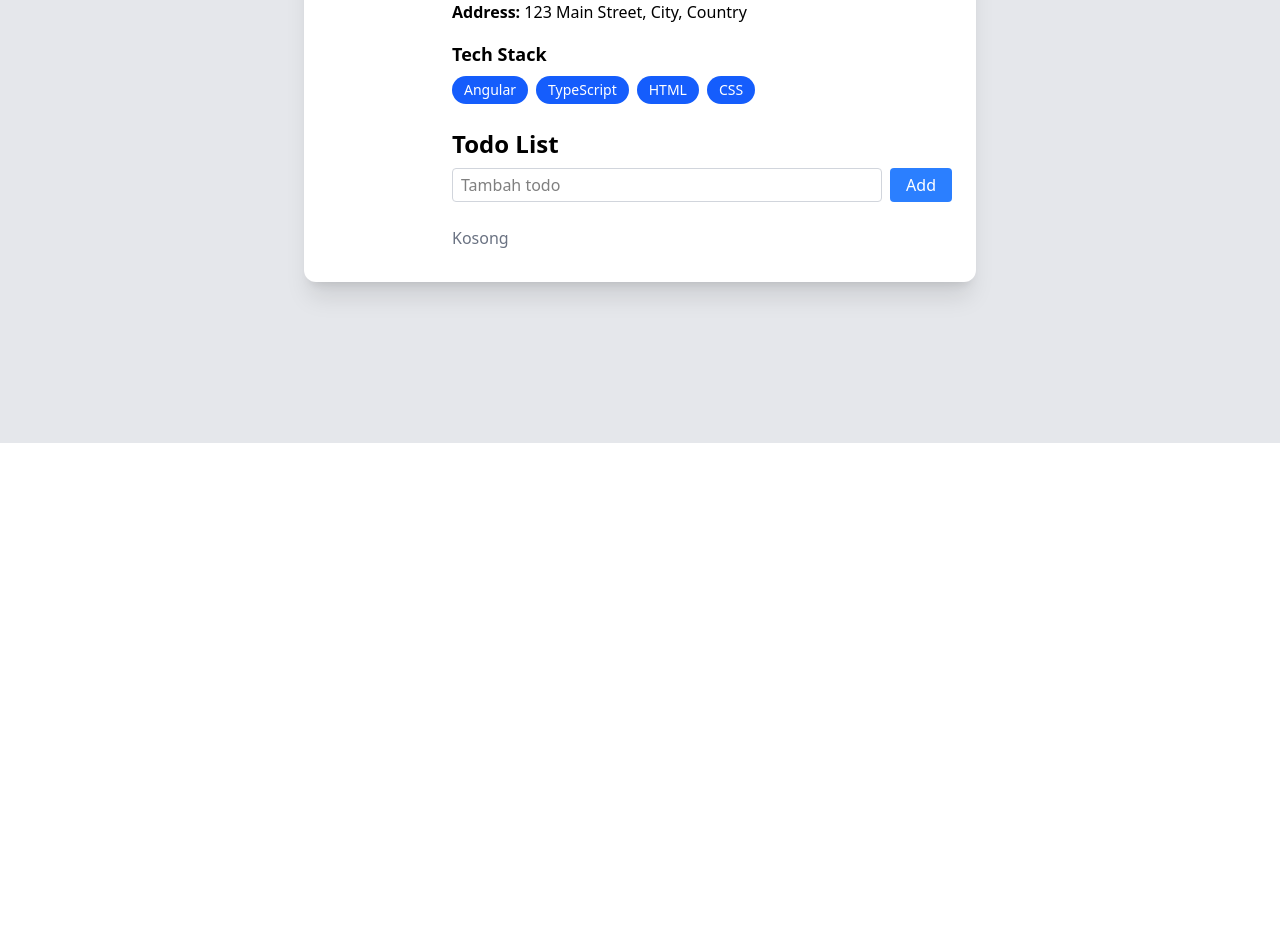
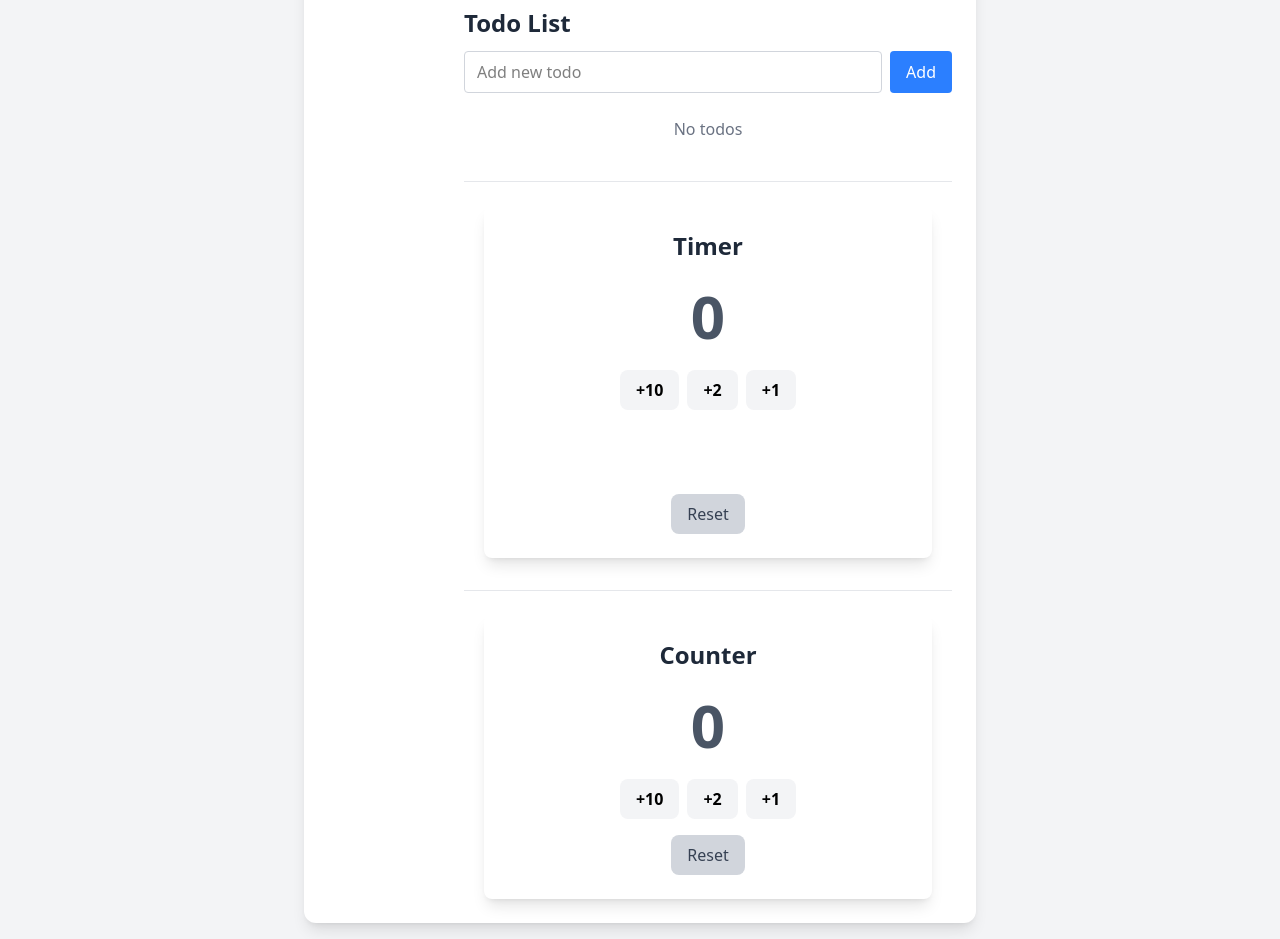
Before and after one commit to YapZanan/mini-project, an Angular app: page / in a window 1280 px wide. Shown: the part 409-1348 px from the top of the page. Before the commit the page ends 852 px from the top, so only its background shows below. Built offline with nearby package versions, Linux system fonts and the light colour scheme.

Commit message:
timer + counter

```diff
--- /dev/null
+++ b/src/app/components/counter/counter.html
@@ -0,0 +1,39 @@
+<div class="bg-white p-6 rounded-lg shadow-lg max-w-md mx-auto">
+    <h2 class="text-2xl font-bold text-center mb-6 text-gray-800">Timer</h2>
+
+    <div class="text-center mb-6">
+        <span class="text-6xl font-bold" [class.text-green-600]="counter > 0" [class.text-red-600]="counter < 0"
+            [class.text-gray-600]="counter === 0">
+            {{ counter }}
+        </span>
+    </div>
+
+    <div class="flex gap-2 mb-4 justify-center">
+        <button (click)="increment(10)"
+            class="bg-gray-100 hover:bg-gray-200 text-black px-4 py-2 rounded-lg transition-colors font-semibold">
+            +10
+        </button>
+        <button (click)="increment(2)"
+            class="bg-gray-100 hover:bg-gray-200 text-black px-4 py-2 rounded-lg transition-colors font-semibold">
+            +2
+        </button>
+        <button (click)="increment(1)"
+            class="bg-gray-100 hover:bg-gray-200 text-black px-4 py-2 rounded-lg transition-colors font-semibold">
+            +1
+        </button>
+    </div>
+
+    <div class="text-center mb-4">
+        <button (click)="toggleTimer()" [class.bg-red-500]="isPlaying" [class.bg-green-500]="!isPlaying"
+            class="hover:opacity-90 text-white px-6 py-3 rounded-lg transition-all font-semibold text-lg w-32">
+            {{ isPlaying ? 'Pause' : 'Play' }}
+        </button>
+    </div>
+
+    <div class="text-center">
+        <button (click)="reset()"
+            class="bg-gray-300 hover:bg-gray-400 text-gray-700 px-4 py-2 rounded-lg transition-colors">
+            Reset
+        </button>
+    </div>
+</div>
--- /dev/null
+++ b/src/app/components/counter/counter.ts
@@ -0,0 +1,60 @@
+import { Component, OnDestroy, ChangeDetectorRef } from '@angular/core';
+import { CommonModule } from '@angular/common';
+
+@Component({
+  selector: 'app-counter',
+  imports: [CommonModule],
+  templateUrl: './counter.html',
+  styleUrl: './counter.css',
+})
+export class CounterComponent implements OnDestroy {
+  counter = 0;
+  isPlaying = false;
+  private intervalId: any;
+
+  constructor(private cdr: ChangeDetectorRef) {}
+
+  increment(value: number) {
+    this.counter += value;
+  }
+
+  toggleTimer() {
+    if (this.isPlaying) {
+      this.pause();
+    } else {
+      this.play();
+    }
+  }
+  play() {
+    this.isPlaying = true;
+    this.cdr.detectChanges();
+
+    this.intervalId = setInterval(() => {
+      if (this.counter <= 0) {
+        this.reset();
+        return;
+      }
+
+      this.counter--;
+      this.cdr.detectChanges();
+    }, 1000);
+  }
+
+  pause() {
+    this.isPlaying = false;
+    if (this.intervalId) {
+      clearInterval(this.intervalId);
+      this.intervalId = null;
+    }
+    this.cdr.detectChanges();
+  }
+
+  reset() {
+    this.pause();
+    this.counter = 0;
+    this.cdr.detectChanges();
+  }
+  ngOnDestroy() {
+    this.pause();
+  }
+}
--- /dev/null
+++ b/src/app/components/counter2/counter2.html
@@ -0,0 +1,32 @@
+<div class="bg-white p-6 rounded-lg shadow-lg max-w-md mx-auto">
+    <h2 class="text-2xl font-bold text-center mb-6 text-gray-800">Counter</h2>
+
+    <div class="text-center mb-6">
+        <span class="text-6xl font-bold" [class.text-green-600]="counter > 0" [class.text-red-600]="counter < 0"
+            [class.text-gray-600]="counter === 0">
+            {{ counter }}
+        </span>
+    </div>
+
+    <div class="flex gap-2 mb-4 justify-center">
+        <button (click)="increment(10)"
+            class="bg-gray-100 hover:bg-gray-200 text-black px-4 py-2 rounded-lg transition-colors font-semibold">
+            +10
+        </button>
+        <button (click)="increment(2)"
+            class="bg-gray-100 hover:bg-gray-200 text-black px-4 py-2 rounded-lg transition-colors font-semibold">
+            +2
+        </button>
+        <button (click)="increment(1)"
+            class="bg-gray-100 hover:bg-gray-200 text-black px-4 py-2 rounded-lg transition-colors font-semibold">
+            +1
+        </button>
+    </div>
+
+    <div class="text-center">
+        <button (click)="reset()"
+            class="bg-gray-300 hover:bg-gray-400 text-gray-700 px-4 py-2 rounded-lg transition-colors">
+            Reset
+        </button>
+    </div>
+</div>
--- /dev/null
+++ b/src/app/components/counter2/counter2.ts
@@ -0,0 +1,38 @@
+import { Component, OnDestroy, ChangeDetectorRef } from '@angular/core';
+import { CommonModule } from '@angular/common';
+
+@Component({
+  selector: 'app-counter2',
+  imports: [CommonModule],
+  templateUrl: './counter2.html',
+  styleUrl: './counter2.css',
+})
+export class CounterComponent2 implements OnDestroy {
+  counter = 0;
+  isPlaying = false;
+  private intervalId: any;
+
+  constructor(private cdr: ChangeDetectorRef) {}
+
+  increment(value: number) {
+    this.counter += value;
+  }
+
+  pause() {
+    this.isPlaying = false;
+    if (this.intervalId) {
+      clearInterval(this.intervalId);
+      this.intervalId = null;
+    }
+    this.cdr.detectChanges();
+  }
+
+  reset() {
+    this.pause();
+    this.counter = 0;
+    this.cdr.detectChanges();
+  }
+  ngOnDestroy() {
+    this.pause();
+  }
+}
--- a/src/app/components/cv/cv.html
+++ b/src/app/components/cv/cv.html
@@ -1,75 +1,74 @@
-<div class="flex bg-gray-200 items-center justify-center h-screen">
-    <div class="flex bg-white max-w-2xl w-full shadow-xl p-6 rounded-xl">
-        <div class="flex items-start gap-8">
+<div class="flex flex-col items-center justify-center bg-gray-100 min-h-screen p-4">
+    <div class="bg-white max-w-2xl w-full shadow-lg rounded-xl p-6 flex flex-col md:flex-row gap-6">
+
+        <div class="flex justify-center md:justify-start">
             <img [src]="cvData.image" alt="Profile"
-                class="w-[100px] h-[100px] rounded-full border-4 border-blue-500 object-cover overflow-hidden" />
+                class="w-24 h-24 md:w-28 md:h-28 rounded-full border-4 border-blue-500 object-cover" />
         </div>
 
-        <div class="flex-2 ml-6">
-            <h1 class="text-2xl font-bold text-gray-800">{{ cvData.name | uppercase }}</h1>
+        <div class="flex-1 flex flex-col">
+            <h1 class="text-2xl md:text-3xl font-bold text-gray-800">{{ cvData.name | uppercase }}</h1>
             <p class="text-gray-600 mt-1">{{ cvData.description }}</p>
 
-            <div class="mt-4">
+            <div class="mt-4 space-y-1 text-gray-700">
                 <p><span class="font-semibold">Age:</span> {{ cvData.age }}</p>
                 <p><span class="font-semibold">Phone:</span> {{ cvData.phone }}</p>
                 <p><span class="font-semibold">Email:</span> {{ cvData.email }}</p>
                 <p><span class="font-semibold">Address:</span> {{ cvData.address }}</p>
             </div>
 
-            <div class="mt-4">
-                <h2 class="font-semibold text-lg">Tech Stack</h2>
-                <div class="flex gap-2 mt-2 flex-wrap">
+            <div class="mt-6">
+                <h2 class="font-semibold text-lg text-gray-800">Tech Stack</h2>
+                <div class="flex flex-wrap gap-2 mt-2">
                     @for (tech of cvData.techStack; track tech) {
-                    <span class="bg-blue-600 text-white px-3 py-1 rounded-full text-sm">
-                        {{ tech }}
-                    </span>
+                    <span class="bg-blue-600 text-white px-3 py-1 rounded-full text-sm">{{ tech }}</span>
                     }
                 </div>
+            </div>
 
-                <div class="flex flex-col mt-6">
-                    <h2 class="text-2xl font-semibold mb-2">Todo List</h2>
+            <div class="mt-6 flex flex-col">
+                <h2 class="text-2xl font-semibold mb-3 text-gray-800">Todo List</h2>
 
                 <div class="flex gap-2 mb-4">
-                        <input type="text" [(ngModel)]="newTodo" placeholder="Tambah todo"
-                            class="border border-gray-300 rounded px-2 py-1 flex-1" />
+                    <input type="text" [(ngModel)]="newTodo" placeholder="Add new todo"
+                        class="border border-gray-300 rounded px-3 py-2 flex-1 focus:outline-none focus:ring-2 focus:ring-blue-400" />
                     <button (click)="addTodo()"
-                            class="bg-blue-500 text-white px-4 py-1 rounded hover:bg-blue-600 transition-colors">
+                        class="bg-blue-500 text-white px-4 py-2 rounded hover:bg-blue-600 transition-colors">
                         Add
                     </button>
                 </div>
 
-                    <ul class="list-none list-inside space-y-2">
+                <ul class="list-none space-y-2">
                     @for (todo of todos; track todo.id) {
-                        <li class="flex items-center justify-between p-2 rounded hover:bg-gray-50">
+                    <li class="flex items-center justify-between p-2 rounded hover:bg-gray-50 transition">
                         <div class="flex items-center gap-3 flex-1">
                             <input type="checkbox" [checked]="todo.completed" (change)="toggleTodo(todo.id)"
-                                    class="w-4 h-4 text-blue-600 bg-gray-100 border-gray-300 rounded focus:ring-blue-500 focus:ring-2">
-
+                                class="w-5 h-5 text-blue-600 bg-gray-100 border-gray-300 rounded focus:ring-blue-500 focus:ring-2">
                             <span [class.line-through]="todo.completed" [class.text-gray-400]="todo.completed"
-                                    class="text-gray-800">
-                                    {{ todo.text }}
-                                </span>
+                                class="text-gray-800">{{ todo.text }}</span>
                         </div>
-
                         <button (click)="removeTodo(todo.id)"
-                                class="text-red-500 hover:text-red-700 ml-2 text-sm transition-colors">
-                                Remove
-                            </button>
+                            class="text-red-500 hover:text-red-700 text-sm transition-colors">Remove</button>
                     </li>
                     } @empty {
-                        <li class="text-gray-500 py-2">Kosong</li>
+                    <li class="text-gray-500 py-2 text-center">No todos</li>
                     }
                 </ul>
 
                 @if (todos.length > 0) {
-                    <div class="mt-4 pt-4 border-t border-gray-200">
-                        <p class="text-sm text-gray-600">
+                <div class="mt-4 pt-4 border-t border-gray-200 text-sm text-gray-600">
                     Completed: {{ getCompletedCount() }}/{{ todos.length }}
-                        </p>
                 </div>
                 }
+            </div>
+
+            <div class="mt-8 pt-6 border-t border-gray-200">
+                <app-counter></app-counter>
+            </div>
+
+            <div class="mt-8 pt-6 border-t border-gray-200">
+                <app-counter2></app-counter2>
             </div>
         </div>
     </div>
 </div>
-</div>
--- a/src/app/components/cv/cv.ts
+++ b/src/app/components/cv/cv.ts
@@ -3,15 +3,18 @@ import { Component } from '@angular/core';
 import { FormsModule } from '@angular/forms';
 import { Profile } from '../../services/profile';
 import { ProfileModel, TodoItem } from '../../utils/profile.model';
+import { CounterComponent } from '../counter/counter';
+import { CounterComponent2 } from '../counter2/counter2';
 
 @Component({
   selector: 'app-cv',
   standalone: true,
-  imports: [CommonModule, FormsModule],
+  imports: [CommonModule, FormsModule, CounterComponent, CounterComponent2],
   templateUrl: './cv.html',
   styleUrls: ['./cv.css'],
 })
 export class Cv {
+  [x: string]: any;
   cvData: ProfileModel;
 
   newTodo = '';
```
Also changed, not shown: src/app/app.routes.ts (+9 -0 lines), src/app/components/counter/counter.css (added), src/app/components/counter2/counter2.css (added), 2 other files (tests, documents, lock files or other folders). Lines whose indentation alone changed are shown as unchanged.
